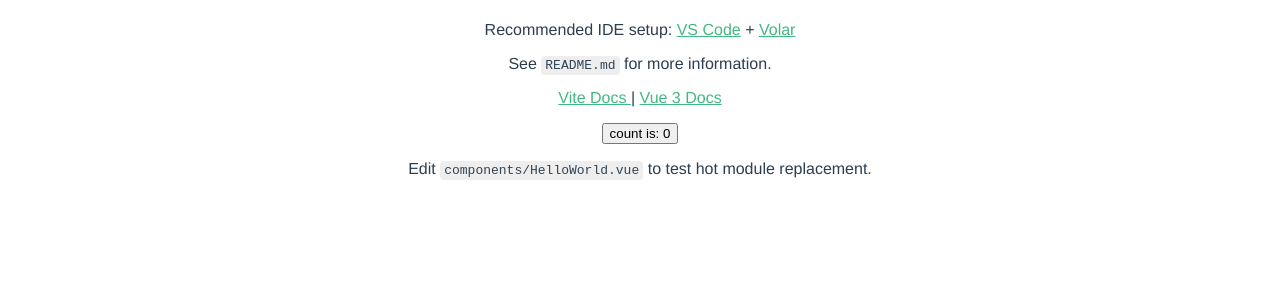
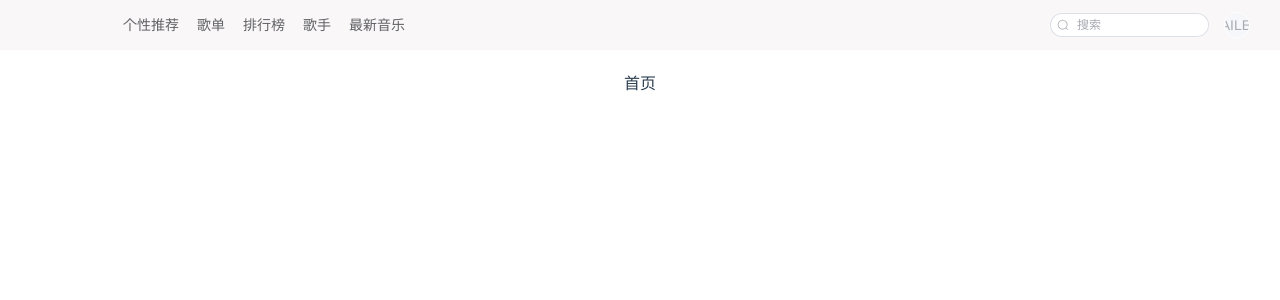
Before and after one commit to up-shang/electron-v3ts-music, a Vue app: page / in a window 1280 px wide. Shown: the top 300 px of the page. Built offline with nearby package versions, Linux system fonts and the light colour scheme.

Commit message:
feat: 首页组件测试

```diff
--- a/index.html
+++ b/index.html
@@ -43,5 +43,10 @@
   makeDraggable('body')
 
 </script>
+<style>
+  body {
+    margin: 0;
+  }
+</style>
 
 </html>
--- a/package.json
+++ b/package.json
@@ -26,11 +26,10 @@
     "electron-builder": "^23.3.3",
     "element-plus": "^2.2.18",
     "mitt": "^3.0.0",
-    "node-sass": "^4.14.1",
     "nprogress": "^0.2.0",
     "pinia": "^2.0.23",
     "pinia-plugin-persistedstate": "^2.3.0",
-    "sass-loader": "^9.0.3",
+    "sass": "^1.55.0",
     "typescript": "^4.8.4",
     "vite": "^3.1.4",
     "vite-electron-plugin": "^0.4.6",
--- a/src/App.vue
+++ b/src/App.vue
@@ -1,8 +1,9 @@
 <template>
-  <router-view />
+  <Layout />
 </template>
 
 <script setup lang="ts">
+import Layout from './components/Layout.vue'
 </script>
 
 <style>
--- a/src/components/Layout.vue
+++ b/src/components/Layout.vue
@@ -1,52 +1,78 @@
+<template>
+  <div class="common-layout">
+    <el-container>
+      <el-header height="50px" class="header">
+        <div class="header main">
+          <el-button link @click="handleLink('home')">个性推荐</el-button>
+          <el-button link @click="handleLink('song')">
+            歌单
+          </el-button>
+          <el-button link>排行榜</el-button>
+          <el-button link @click="handleLink('singer')">歌手</el-button>
+          <el-button link>最新音乐</el-button>
+        </div>
+        <div class="header right">
+          <el-input v-model="search" size="small" placeholder="搜索" :prefix-icon="Search" />
+          <el-image class="avtar" :src="avtar" fit="contain">
+            <template #placeholder>
+              <div class="image-slot">Loading</div>
+            </template>
+          </el-image>
+        </div>
+
+      </el-header>
+      <el-main>
+        <router-view></router-view>
+      </el-main>
+    </el-container>
+  </div>
+</template>
+
 <script setup lang="ts">
+import { Search } from '@element-plus/icons-vue'
 import { ref } from 'vue'
+import { useRouter } from 'vue-router'
+const router = useRouter()
+const avtar = ref<string>('')
+const search = ref<string>('')
 
-defineProps<{ msg: string }>()
-
-const count = ref(0)
+function handleLink(param: string) {
+  router.push({ name: param })
+}
+// defineProps<{ msg: string }>()
 </script>
 
-<template>
-  <h1>{{ msg }}</h1>
-
-  <p>
-    Recommended IDE setup:
-    <a href="https://code.visualstudio.com/" target="_blank">VS Code</a>
-    +
-    <a href="https://github.com/johnsoncodehk/volar" target="_blank">Volar</a>
-  </p>
-
-  <p>See <code>README.md</code> for more information.</p>
-
-  <p>
-    <a href="https://vitejs.dev/guide/features.html" target="_blank">
-      Vite Docs
-    </a>
-    |
-    <a href="https://v3.vuejs.org/" target="_blank">Vue 3 Docs</a>
-  </p>
-
-  <button type="button" @click="count++">count is: {{ count }}</button>
-  <p>
-    Edit
-    <code>components/HelloWorld.vue</code> to test hot module replacement.
-  </p>
-</template>
-
-<style scoped>
-a {
-  color: #42b983;
+<style lang="scss" scoped>
+.common-layout {
+  width: 100%;
 }
 
-label {
-  margin: 0 0.5em;
-  font-weight: bold;
+:deep(.el-input__wrapper) {
+  border-radius: 12px;
 }
 
-code {
-  background-color: #eee;
-  padding: 2px 4px;
-  border-radius: 4px;
-  color: #304455;
+.header {
+  display: flex;
+  justify-content: flex-start;
+  align-items: center;
+  background-color: rgb(249, 247, 247);
+
+  &.main {
+    margin-left: 100px;
+  }
+
+  &.right {
+    width: 200px;
+    margin-left: auto;
+    margin-right: 10px;
+
+    .avtar {
+      width: 30px;
+      height: 24px;
+      border: 1px solid white;
+      border-radius: 24px;
+      margin-left: 15px;
+    }
+  }
 }
 </style>
--- a/src/router/index.ts
+++ b/src/router/index.ts
@@ -3,6 +3,7 @@ import routes from './root';
 import NProgress from 'nprogress';
 import 'nprogress/nprogress.css';
 
+NProgress.configure({ showSpinner: false })
 //导入生成的路由数据
 const router = createRouter({
   history: createWebHashHistory(),
--- a/src/router/root.ts
+++ b/src/router/root.ts
@@ -1,11 +1,18 @@
-import Layout from '../components/Layout.vue'
+import Home from '../view/Home.vue'
 export default [
   {
     path: '/',
-    component: Layout
+    name: 'home',
+    component: Home
+  },
+  {
+    path: '/singer',
+    name: 'singer',
+    component: () => import('../view/singer.vue')
+  },
+  {
+    path: '/song',
+    name: 'song',
+    component: () => import('../view/Song.vue')
   }
-  // {
-  //   path: 'shi',
-  //   component: () => import('@/pages/shi/index.vue'),
-  // },
-];
+]
--- /dev/null
+++ b/src/view/Home.vue
@@ -0,0 +1,15 @@
+<template>
+  <span>首页</span>
+</template>
+
+<script setup lang="ts">
+import { Search } from '@element-plus/icons-vue'
+import { ref } from 'vue'
+// defineProps<{ msg: string }>()
+
+// const count = ref(0)
+</script>
+
+<style lang="scss" scoped>
+
+</style>
--- /dev/null
+++ b/src/view/Song.vue
@@ -0,0 +1,15 @@
+<template>
+  <span>歌单</span>
+</template>
+
+<script setup lang="ts">
+import { Search } from '@element-plus/icons-vue'
+import { ref } from 'vue'
+// defineProps<{ msg: string }>()
+
+// const count = ref(0)
+</script>
+
+<style lang="scss" scoped>
+
+</style>
--- /dev/null
+++ b/src/view/singer.vue
@@ -0,0 +1,15 @@
+<template>
+  <span>歌手</span>
+</template>
+
+<script setup lang="ts">
+import { Search } from '@element-plus/icons-vue'
+import { ref } from 'vue'
+// defineProps<{ msg: string }>()
+
+// const count = ref(0)
+</script>
+
+<style lang="scss" scoped>
+
+</style>
```
Also changed, not shown: 1 other file (tests, documents, lock files or other folders).
